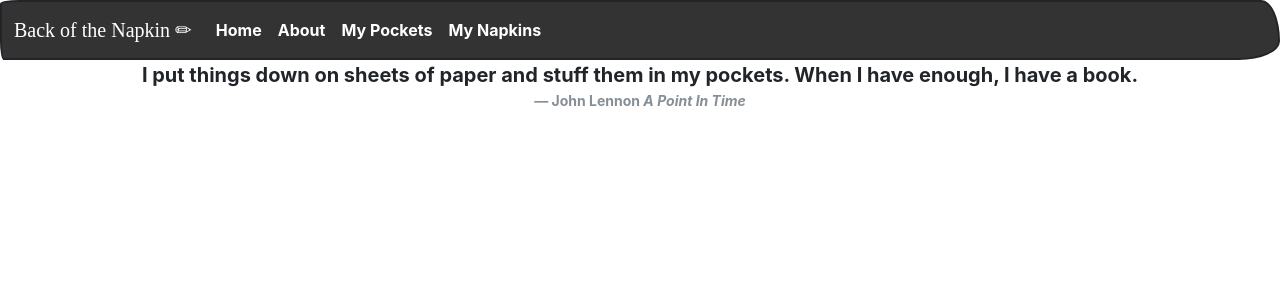
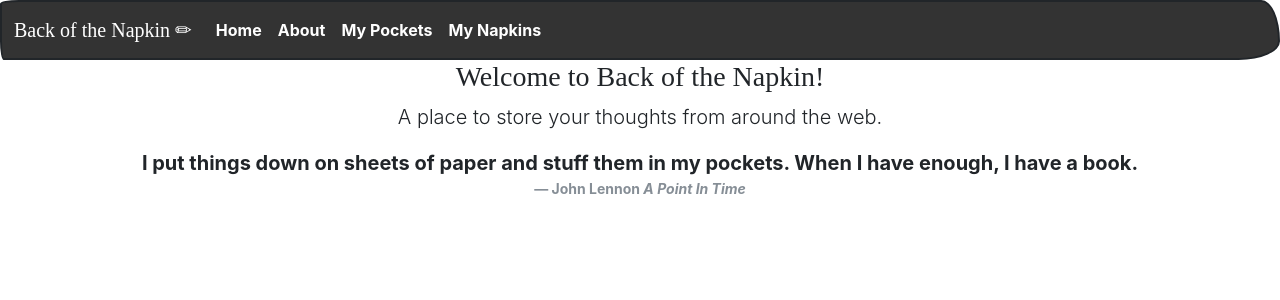
Before and after one commit to iamrivera/botn-frontend-ttwwoo, a React (Create React App) app: page / in a window 1280 px wide. Shown: the top 300 px of the page. Built offline with nearby package versions, Linux system fonts and the light colour scheme; a web font is replaced by a local one.

Commit message:
Added additional wording to Home page.

```diff
--- a/src/components/routes/Home.js
+++ b/src/components/routes/Home.js
@@ -4,10 +4,18 @@ export default class Home extends Component {
   render() {
     return (
       <div>
+        <h3>
+         Welcome to Back of the Napkin!
+        </h3>
+        <p class="lead">
+          A place to store your thoughts from around the web.
+        </p>
+
         <figure class="text-center">
           <blockquote class="blockquote">
             <p class="mb-">
-            I put things down on sheets of paper and stuff them in my pockets. When I have enough, I have a book.
+              I put things down on sheets of paper and stuff them in my pockets.
+              When I have enough, I have a book.
             </p>
           </blockquote>
           <figcaption class="blockquote-footer">
```
